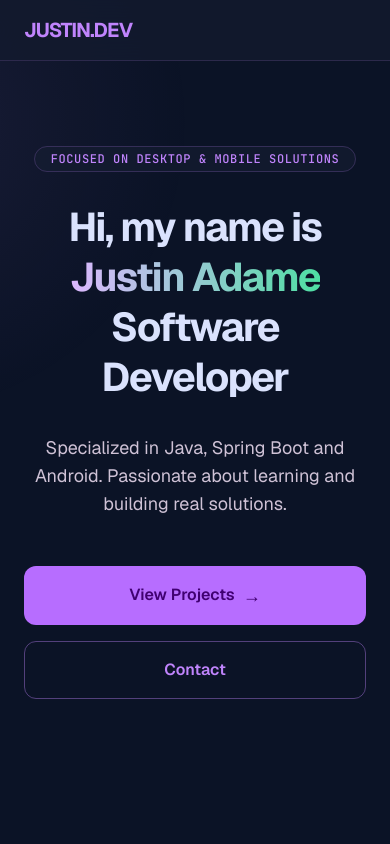
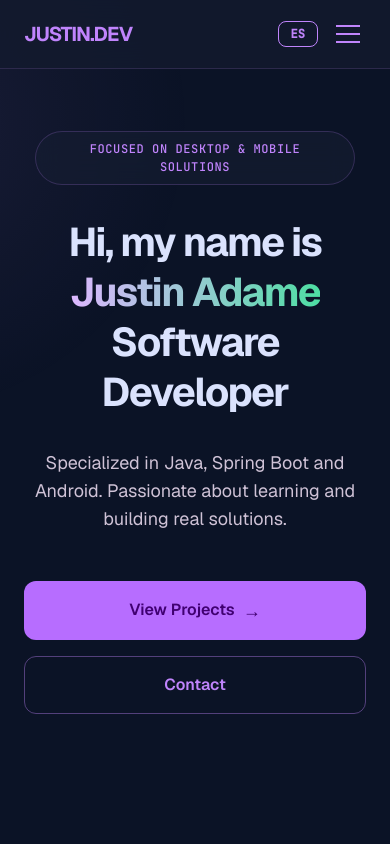
Before and after one commit to JustinAdame13/Portafolio, a React (Vite) app: page / in a window 390 px wide. Shown: the top 844 px of the page. Built offline with nearby package versions, Linux system fonts and the light colour scheme.

Commit message:
responsividad móvil

```diff
--- a/src/components/Hero.jsx
+++ b/src/components/Hero.jsx
@@ -38,7 +38,7 @@ function Hero() {
           transition={{ duration: 0.5 }}
         >
           <span
-            className="glass-card px-4 py-1 rounded-full font-mono-label uppercase tracking-widest"
+            className="glass-card px-4 py-2 rounded-full font-mono-label uppercase tracking-widest block max-w-xs text-center whitespace-normal"
             style={{ color: 'var(--electric-purple)', borderColor: 'rgba(192, 132, 252, 0.2)' }}
           >
             {t('hero.badge')}
--- a/src/components/Navbar.jsx
+++ b/src/components/Navbar.jsx
@@ -1,14 +1,30 @@
+import { useState } from 'react'
 import { useTranslation } from 'react-i18next'
 
 function Navbar() {
   const { t, i18n } = useTranslation()
 
+  // isMenuOpen guarda si el menú móvil está abierto o cerrado
+  const [isMenuOpen, setIsMenuOpen] = useState(false)
+
   const toggleLanguage = () => {
     i18n.changeLanguage(i18n.language === 'es' ? 'en' : 'es')
   }
 
+  // Cierra el menú cuando el usuario toca un link
+  const closeMenu = () => setIsMenuOpen(false)
+
+  const navLinks = [
+    { href: '#projects', label: t('nav.projects') },
+    { href: '#skills',   label: t('nav.skills')   },
+    { href: '#about',    label: t('nav.about')    },
+    { href: '#contact',  label: t('nav.contact')  },
+  ]
+
   return (
     <nav className="fixed top-0 w-full z-50 glass-panel">
+
+      {/* ── Barra principal ── */}
       <div className="flex justify-between items-center px-6 py-4 max-w-6xl mx-auto">
 
         {/* Logo */}
@@ -19,48 +35,24 @@ function Navbar() {
           JUSTIN.DEV
         </span>
 
-        {/* Links de navegación */}
+        {/* Links — solo visibles en pantallas medianas en adelante */}
         <div className="hidden md:flex items-center gap-8">
+          {navLinks.map(link => (
 
-            <a href="#projects"
+             <a key={link.href}
+              href={link.href}
               className="text-sm transition-colors duration-300"
               style={{ color: 'var(--on-surface-variant)', fontFamily: 'JetBrains Mono, monospace' }}
               onMouseEnter={e => e.target.style.color = 'var(--electric-purple)'}
               onMouseLeave={e => e.target.style.color = 'var(--on-surface-variant)'}
             >
-            {t('nav.projects')}
+              {link.label}
             </a>
-
-            <a href="#skills"
-            className="text-sm transition-colors duration-300"
-            style={{ color: 'var(--on-surface-variant)', fontFamily: 'JetBrains Mono, monospace' }}
-            onMouseEnter={e => e.target.style.color = 'var(--electric-purple)'}
-            onMouseLeave={e => e.target.style.color = 'var(--on-surface-variant)'}
-          >
-            {t('nav.skills')}
-          </a>
-
-            <a href="#about"
-            className="text-sm transition-colors duration-300"
-            style={{ color: 'var(--on-surface-variant)', fontFamily: 'JetBrains Mono, monospace' }}
-            onMouseEnter={e => e.target.style.color = 'var(--electric-purple)'}
-            onMouseLeave={e => e.target.style.color = 'var(--on-surface-variant)'}
-          >
-            {t('nav.about')}
-          </a>
-
-            <a href="#contact"
-            className="text-sm transition-colors duration-300"
-            style={{ color: 'var(--on-surface-variant)', fontFamily: 'JetBrains Mono, monospace' }}
-            onMouseEnter={e => e.target.style.color = 'var(--electric-purple)'}
-            onMouseLeave={e => e.target.style.color = 'var(--on-surface-variant)'}
-          >
-            {t('nav.contact')}
-          </a>
+          ))}
 
           {/* Botón Resume */}
-
-            <a href="#"
+          <a
+            href="#"
             className="px-5 py-2 rounded-lg text-xs font-bold uppercase tracking-widest transition-all duration-300"
             style={{
               background: 'var(--primary-container)',
@@ -74,7 +66,7 @@ function Navbar() {
             Resume
           </a>
 
-          {/* Toggle de idioma */}
+          {/* Toggle idioma */}
           <button
             onClick={toggleLanguage}
             className="border text-xs font-bold px-3 py-1 rounded-lg transition-colors duration-300"
@@ -96,7 +88,98 @@ function Navbar() {
           </button>
         </div>
 
+        {/* Botones móvil: idioma + hamburguesa — solo visibles en móvil */}
+        <div className="flex md:hidden items-center gap-3">
+
+          {/* Toggle idioma (también en móvil) */}
+          <button
+            onClick={toggleLanguage}
+            className="border text-xs font-bold px-3 py-1 rounded-lg transition-colors duration-300"
+            style={{
+              borderColor: 'var(--electric-purple)',
+              color: 'var(--electric-purple)',
+              fontFamily: 'JetBrains Mono, monospace'
+            }}
+          >
+            {i18n.language === 'es' ? 'EN' : 'ES'}
+          </button>
+
+          {/* Botón hamburguesa */}
+          <button
+            onClick={() => setIsMenuOpen(!isMenuOpen)}
+            className="flex flex-col justify-center items-center w-9 h-9 gap-1.5"
+            style={{ color: 'var(--electric-purple)' }}
+            aria-label="Toggle menu"
+          >
+            {/* Las tres líneas de la hamburguesa.
+                Cuando el menú está abierto se convierten en una X */}
+            <span
+              className="block w-6 h-0.5 transition-all duration-300"
+              style={{
+                background: 'var(--electric-purple)',
+                transform: isMenuOpen ? 'translateY(8px) rotate(45deg)' : 'none'
+              }}
+            />
+            <span
+              className="block w-6 h-0.5 transition-all duration-300"
+              style={{
+                background: 'var(--electric-purple)',
+                opacity: isMenuOpen ? 0 : 1
+              }}
+            />
+            <span
+              className="block w-6 h-0.5 transition-all duration-300"
+              style={{
+                background: 'var(--electric-purple)',
+                transform: isMenuOpen ? 'translateY(-8px) rotate(-45deg)' : 'none'
+              }}
+            />
+          </button>
         </div>
+      </div>
+
+      {/* ── Menú desplegable móvil ── */}
+      {/* Solo se renderiza cuando isMenuOpen es true */}
+      {isMenuOpen && (
+        <div
+          className="md:hidden px-6 pb-6 flex flex-col gap-4"
+          style={{
+            borderTop: '1px solid rgba(192, 132, 252, 0.15)',
+            background: 'rgba(19, 27, 46, 0.97)'
+          }}
+        >
+          {navLinks.map(link => (
+            <a
+              key={link.href}
+              href={link.href}
+              onClick={closeMenu}
+              className="py-2 text-sm transition-colors duration-300"
+              style={{
+                color: 'var(--on-surface-variant)',
+                fontFamily: 'JetBrains Mono, monospace',
+                borderBottom: '1px solid rgba(77, 67, 84, 0.3)'
+              }}
+            >
+              {link.label}
+            </a>
+          ))}
+
+          {/* Resume en el menú móvil */}
+          <a
+            href="#"
+            onClick={closeMenu}
+            className="mt-2 py-3 rounded-xl text-xs font-bold uppercase tracking-widest text-center transition-all duration-300"
+            style={{
+              background: 'var(--primary-container)',
+              color: 'var(--on-primary-container)',
+              fontFamily: 'JetBrains Mono, monospace',
+            }}
+          >
+            Resume
+          </a>
+        </div>
+      )}
+
     </nav>
   )
 }
--- a/src/components/skills.jsx
+++ b/src/components/skills.jsx
@@ -51,7 +51,7 @@ function Skills() {
       <div className="max-w-6xl mx-auto">
 
         {/* Encabezado */}
-        <div className="flex flex-col md:flex-row justify-between items-end mb-16 gap-4">
+        <div className="flex flex-col md:flex-row justify-between items-start md:items-end mb-16 gap-4">
           <div className="space-y-3">
             <span
               className="font-mono-label uppercase tracking-widest"
```
Lines whose indentation alone changed are shown as unchanged.
